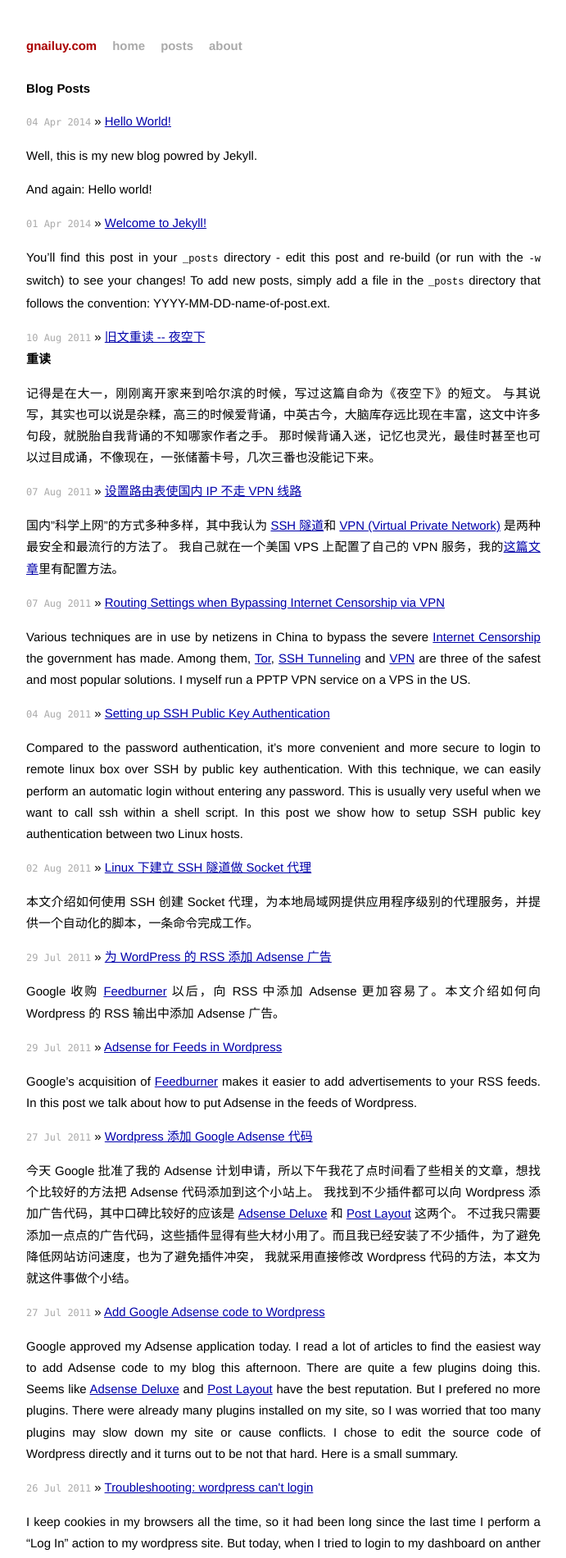
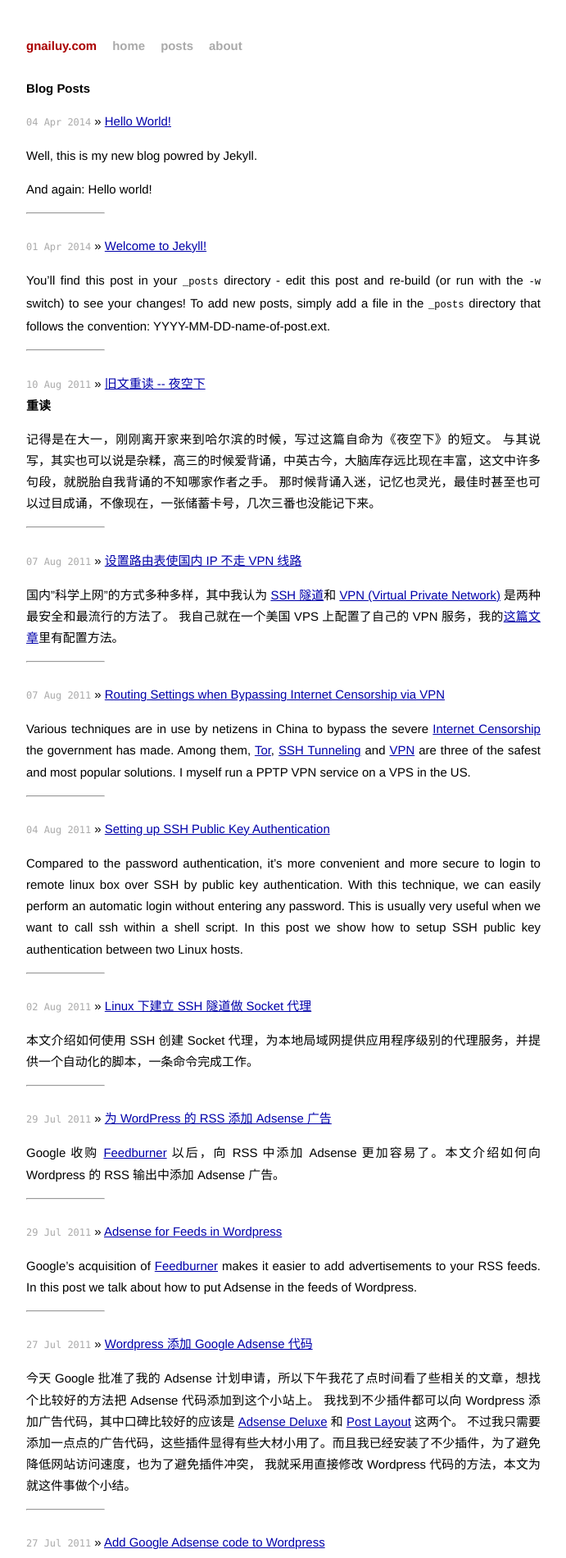
Before and after one commit to gnailuy/gnailuy.com, a Jekyll site: the page built from index.html, in a window 1280 px wide. Shown: the top 1900 px of the page at 82% size, without its empty margins (294-985 px from the left). Built offline with Jekyll 4.4.1, drawn with Linux system fonts in a browser that asks for light colours; Markdown is read by kramdown in place of the engine named in the settings.

Commit message:
add hline between posts

```diff
--- a/index.html
+++ b/index.html
@@ -10,6 +10,10 @@ title: gnailuy.com
       <li>
         <span>{{ post.date | date_to_string }}</span> &raquo; <a href="{{ post.url }}">{{ post.title }}</a>
         {{ post.content | split: '<!-- more -->' | first }}
+        {% unless forloop.last %}
+          <hr width="15%" align="right">
+          <br />
+        {% endunless %}
       </li>
     {% endfor %}
   </ul>
```
